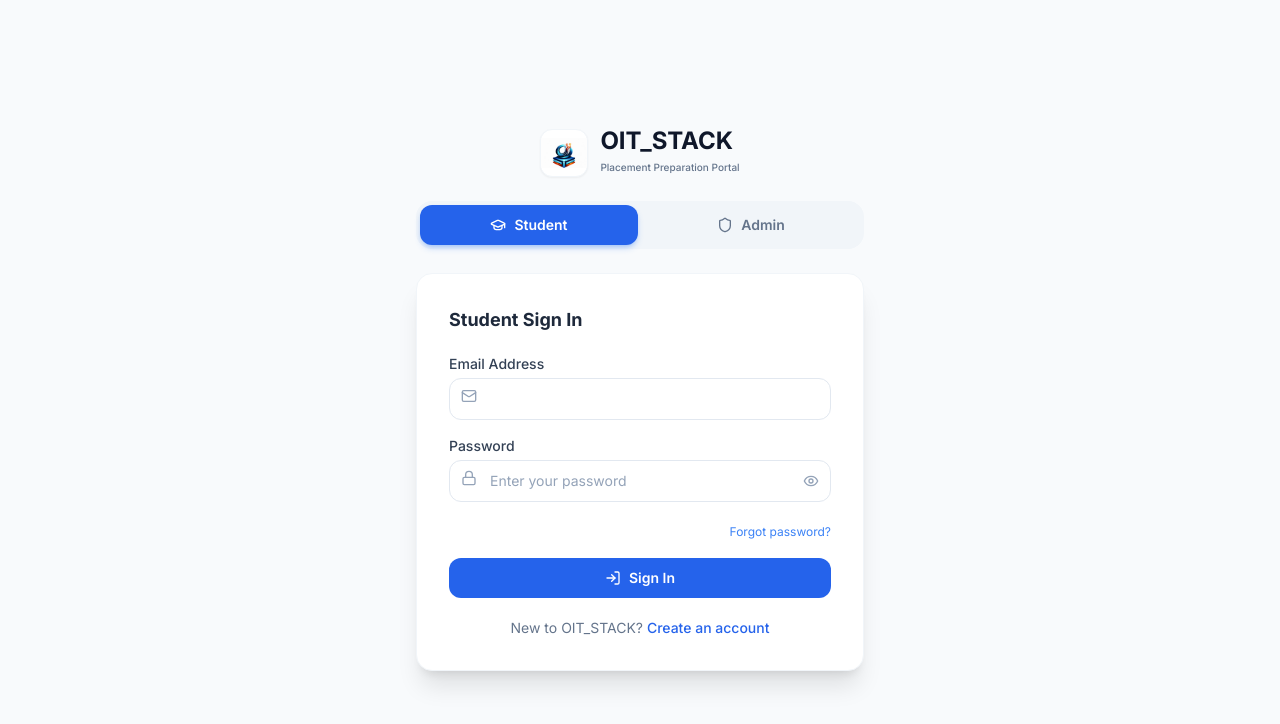
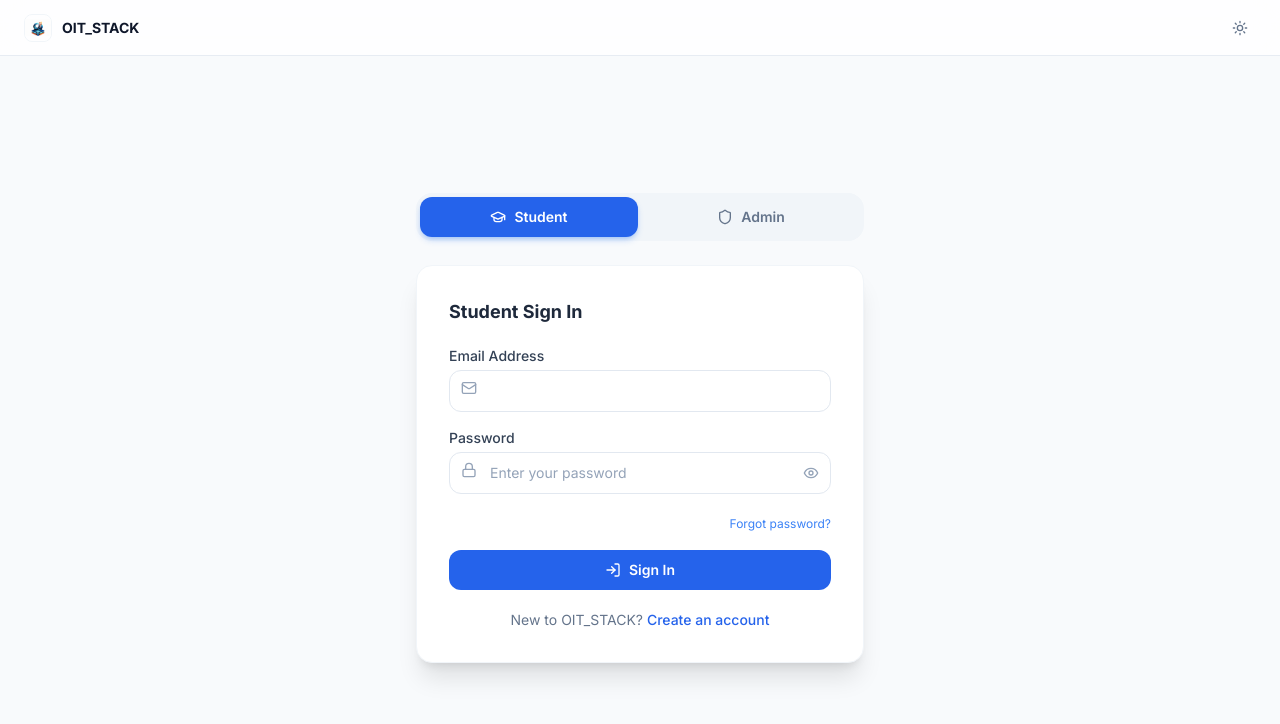
Before and after one commit to PRATAPSANAP1/CorporateTraining, a React (Vite) app in the folder client/: page /login in a window 1280 px wide. Shown: the top 724 px of the page. Built offline with nearby package versions, Linux system fonts and the light colour scheme; no server answers.

Commit message:
feat: add navbar with logo and dark mode toggle to login page

```diff
--- a/client/src/pages/auth/Login.jsx
+++ b/client/src/pages/auth/Login.jsx
@@ -86,17 +86,28 @@ const Login = () => {
   const ringClass = isAdmin ? 'focus:ring-indigo-500' : 'focus:ring-blue-500';
 
   return (
-    <div className="min-h-screen flex items-center justify-center bg-slate-50 dark:bg-slate-950 p-4">
+    <div className="min-h-screen bg-slate-50 dark:bg-slate-950">
+      {/* Navbar */}
+      <nav className="h-14 bg-white/80 dark:bg-slate-900/80 backdrop-blur-xl border-b border-slate-200/80 dark:border-slate-800/60 flex items-center justify-between px-6">
+        <div className="flex items-center gap-2.5">
+          <img src="/logo.jpg" alt="OIT_STACK" className="w-7 h-7 object-contain rounded-lg border border-slate-100 dark:border-slate-700" />
+          <span className="font-bold text-slate-900 dark:text-white text-sm">OIT_STACK</span>
+        </div>
+        <button
+          onClick={() => {
+            const isDark = document.documentElement.classList.toggle('dark');
+            localStorage.setItem('theme', isDark ? 'dark' : 'light');
+          }}
+          className="p-2 rounded-xl hover:bg-slate-100 dark:hover:bg-slate-800 transition-colors text-slate-500 dark:text-slate-400"
+        >
+          <svg xmlns="http://www.w3.org/2000/svg" className="w-4 h-4" viewBox="0 0 24 24" fill="none" stroke="currentColor" strokeWidth="2" strokeLinecap="round" strokeLinejoin="round">
+            <circle cx="12" cy="12" r="4"/><path d="M12 2v2M12 20v2M4.93 4.93l1.41 1.41M17.66 17.66l1.41 1.41M2 12h2M20 12h2M6.34 17.66l-1.41 1.41M19.07 4.93l-1.41 1.41"/>
+          </svg>
+        </button>
+      </nav>
+
+      <div className="flex items-center justify-center min-h-[calc(100vh-3.5rem)] p-4">
       <div className="w-full max-w-md">
-        {/* Logo */}
-        <div className="flex items-center gap-3 justify-center mb-6">
-          <img src="/logo.jpg" alt="OIT_STACK Logo" className="w-12 h-12 object-contain rounded-xl bg-white border border-slate-100 dark:border-slate-700 shadow-sm" />
-          <div>
-            <h1 className="text-2xl font-bold text-slate-900 dark:text-white leading-none">OIT_STACK</h1>
-            <span className="text-[10px] text-slate-500 font-medium">Placement Preparation Portal</span>
-          </div>
-        </div>
-
         {/* Role Toggle */}
         <div className="flex bg-slate-100 dark:bg-slate-800 rounded-2xl p-1 mb-6 gap-1">
           <button
@@ -224,6 +235,7 @@ const Login = () => {
           )}
         </div>
       </div>
+      </div>
     </div>
   );
 };
```
